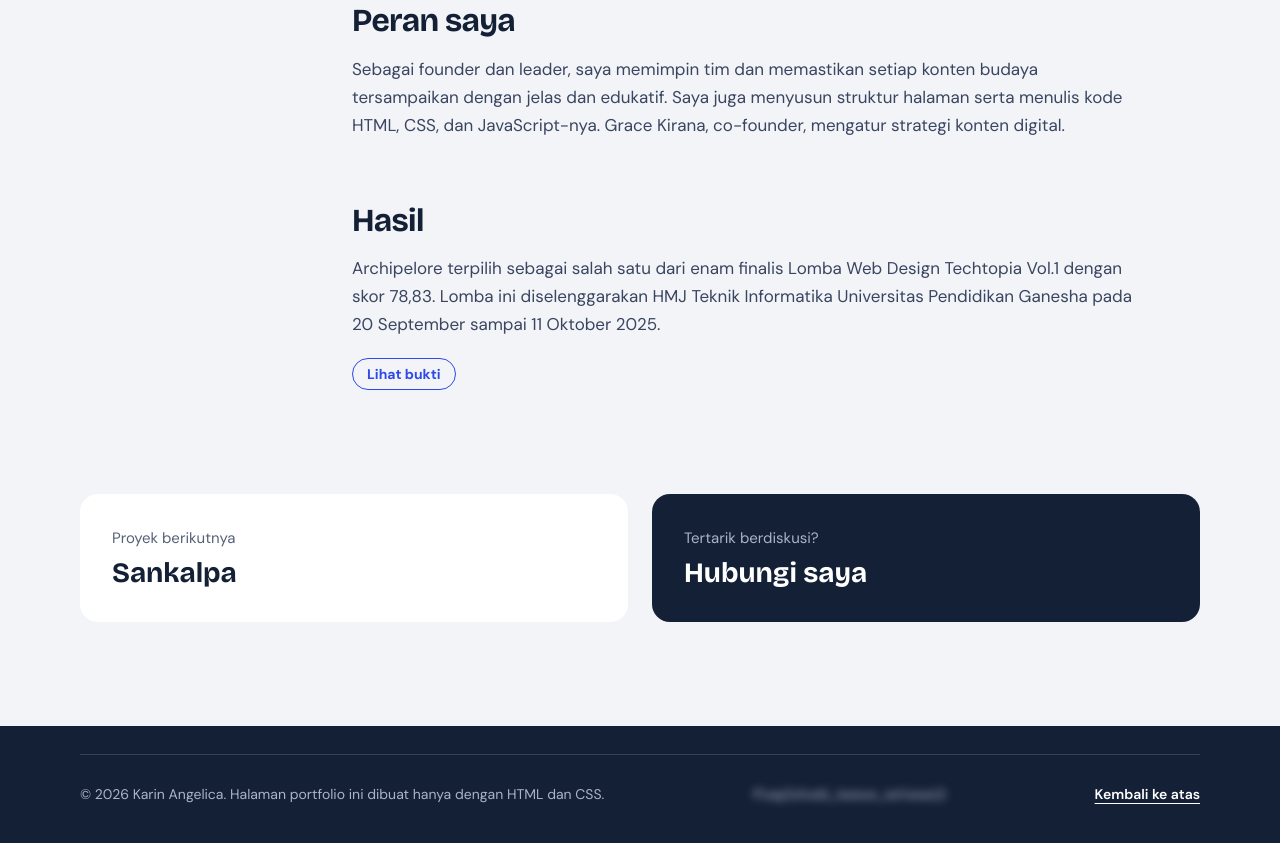
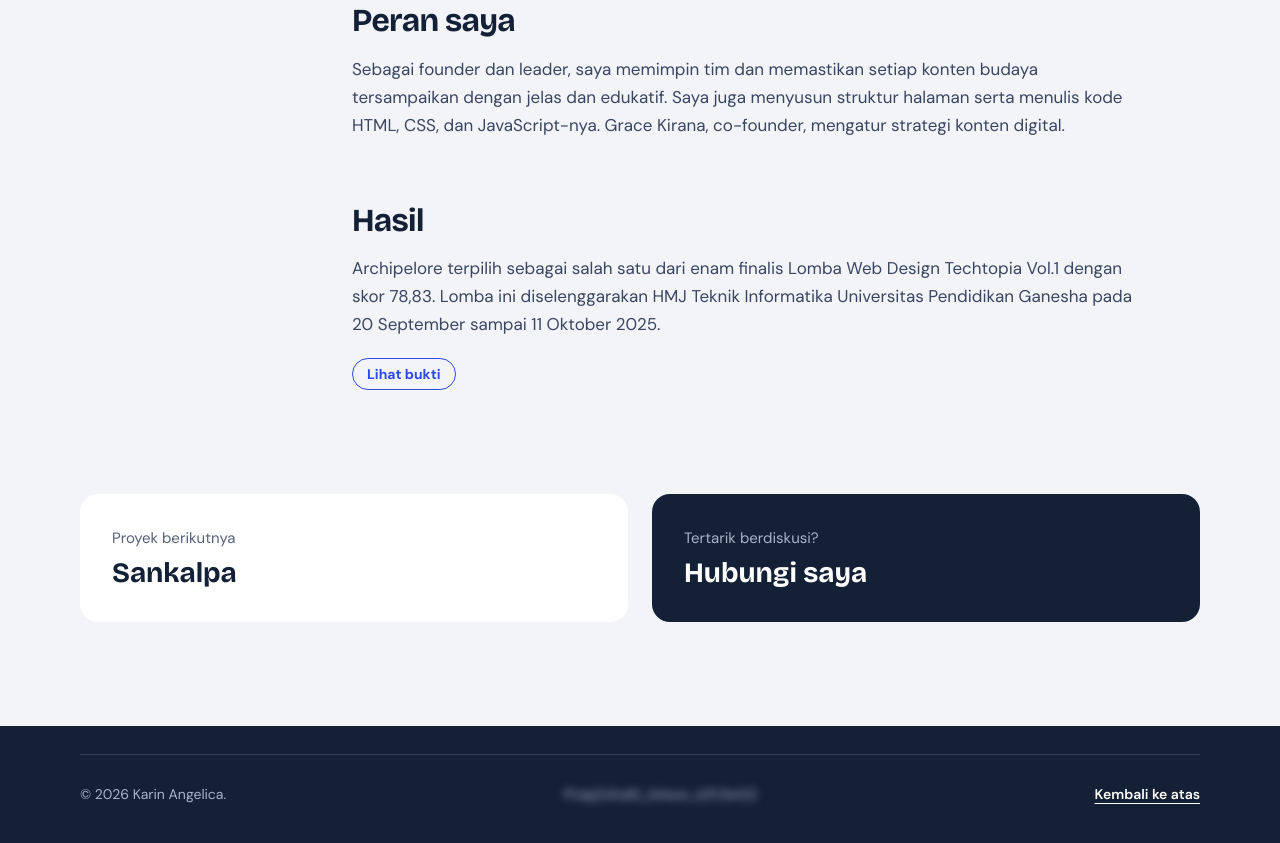
Before and after one commit to karinangelica/Portfolio, a plain HTML site: page html/archipelore.html in a window 1280 px wide. Shown: the part 2811-3654 px from the top of the page. Drawn offline with nearby package versions, Linux system fonts and the light colour scheme.

Commit message:
Update footer text and flag in archipelore.html

```diff
--- a/html/archipelore.html
+++ b/html/archipelore.html
@@ -174,8 +174,8 @@
 
   <footer class="footer">
     <div class="container footer-box">
-      <p>© 2026 Karin Angelica. Halaman portfolio ini dibuat hanya dengan HTML dan CSS.</p>
-      <p class="flag" tabindex="0" title="Arahkan kursor untuk membaca">flag{studi_kasus_selesai}</p>
+      <p>© 2026 Karin Angelica.</p>
+      <p class="flag" tabindex="0" title="Arahkan kursor untuk membaca">flag{stud1_k4sus_s3l3s41}</p>
       <a href="#main">Kembali ke atas</a>
     </div>
   </footer>
```
